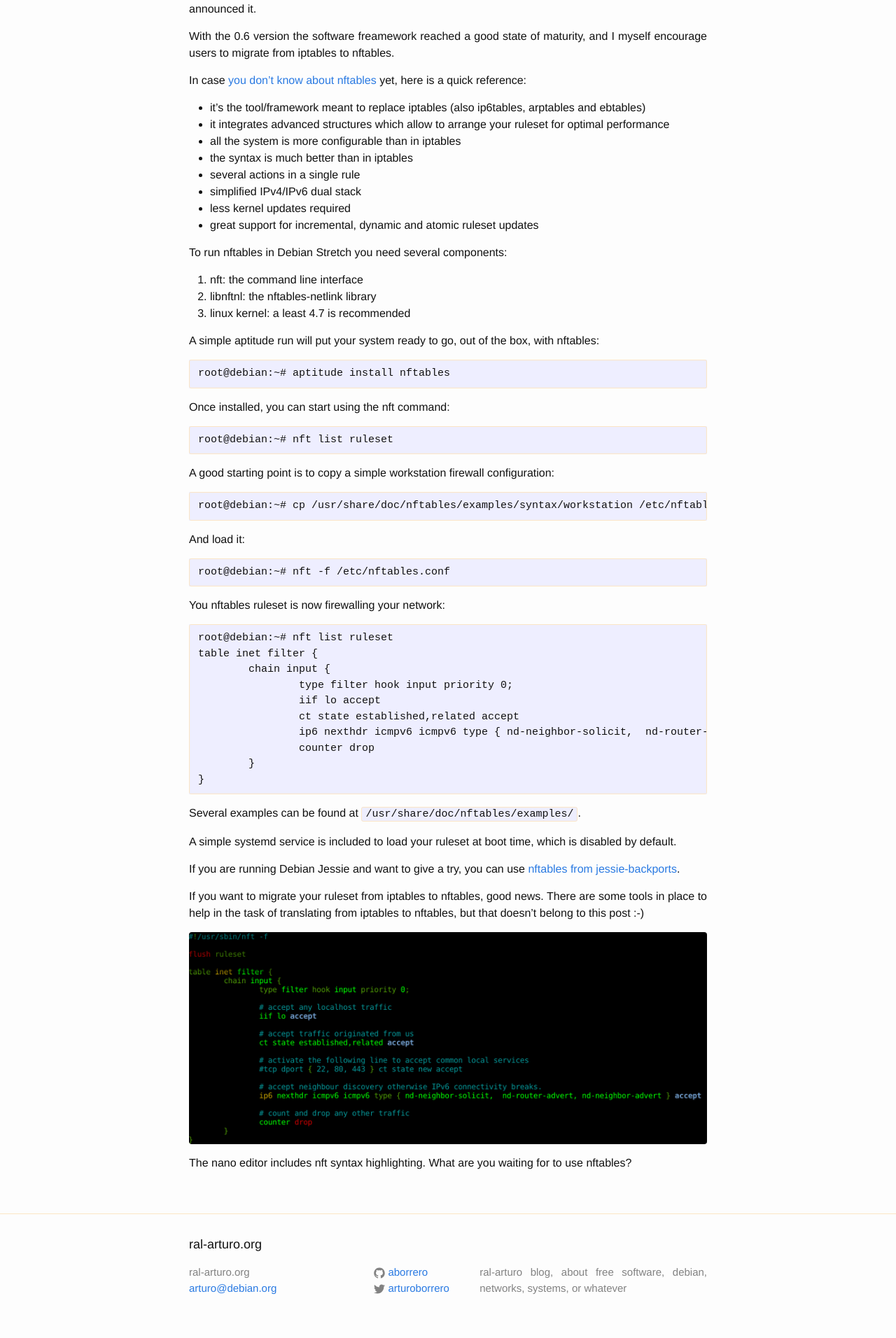
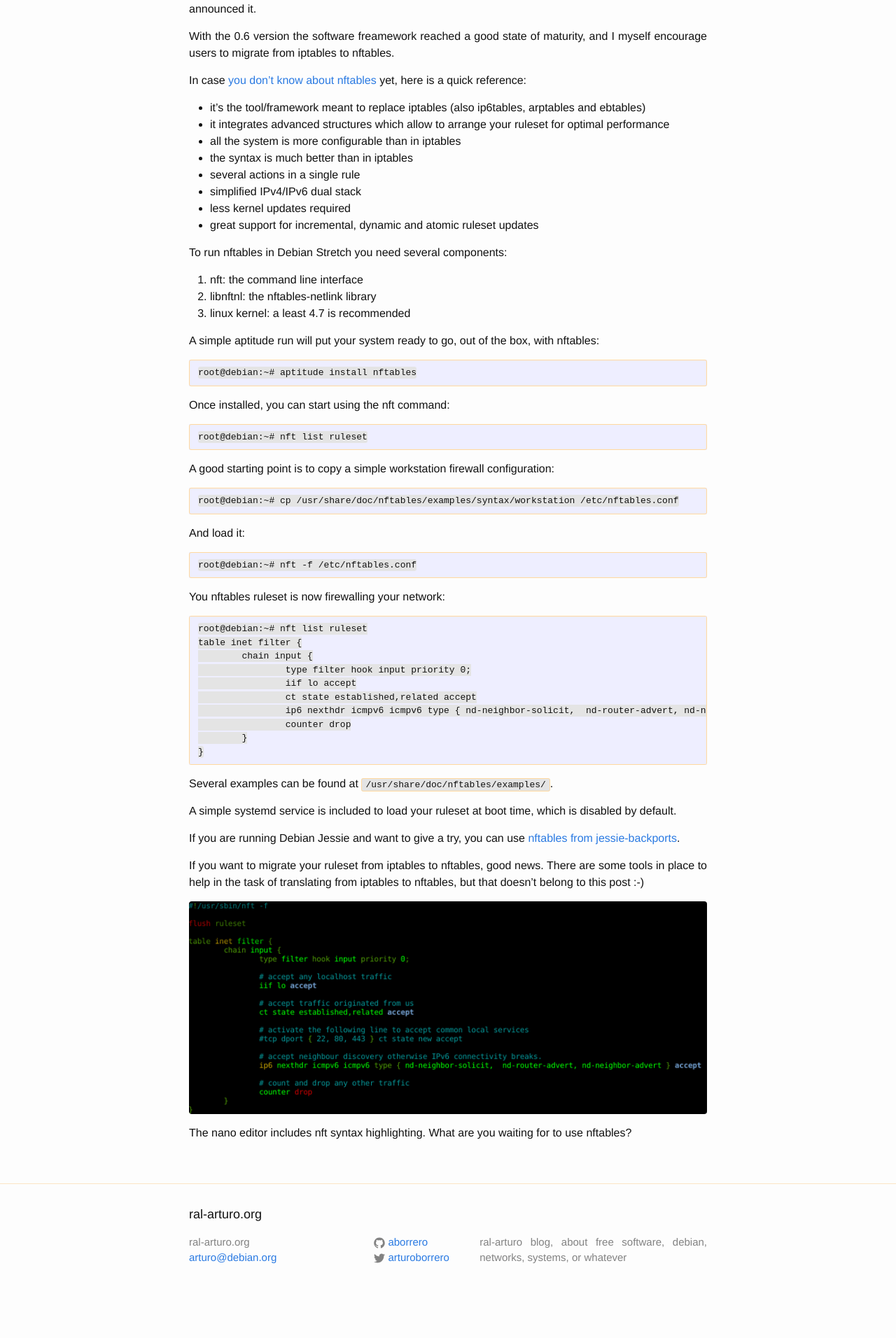
Before and after one commit to aborrero/ral-arturo.org, a Jekyll site: the page built from _posts/2016-10-17-nftables-debian-stretch.md, in a window 1280 px wide. Shown: the part 717-2629 px from the top of the page at 70% size. Built offline with Jekyll 4.4.1, drawn with Linux system fonts in a browser that asks for light colours; after the commit the page ends 2586 px from its top, so only the background shows below that.

Commit message:
_sass/_base.scss: update code blocks style
A darker background, more orange border and font a bit smaller.

Signed-off-by: Arturo Borrero Gonzalez <arturo@debian.org>

```diff
--- a/_sass/_base.scss
+++ b/_sass/_base.scss
@@ -129,10 +129,10 @@ blockquote {
  */
 pre,
 code {
-    font-size: 15px;
-    border: 1px solid $grey-color-light;
+    font-size: 13px;
+    border: 1px solid #ffd89e;
     border-radius: 3px;
-    background-color: #eef;
+    background-color: #e4e4e4;
 }
 
 code {
```
